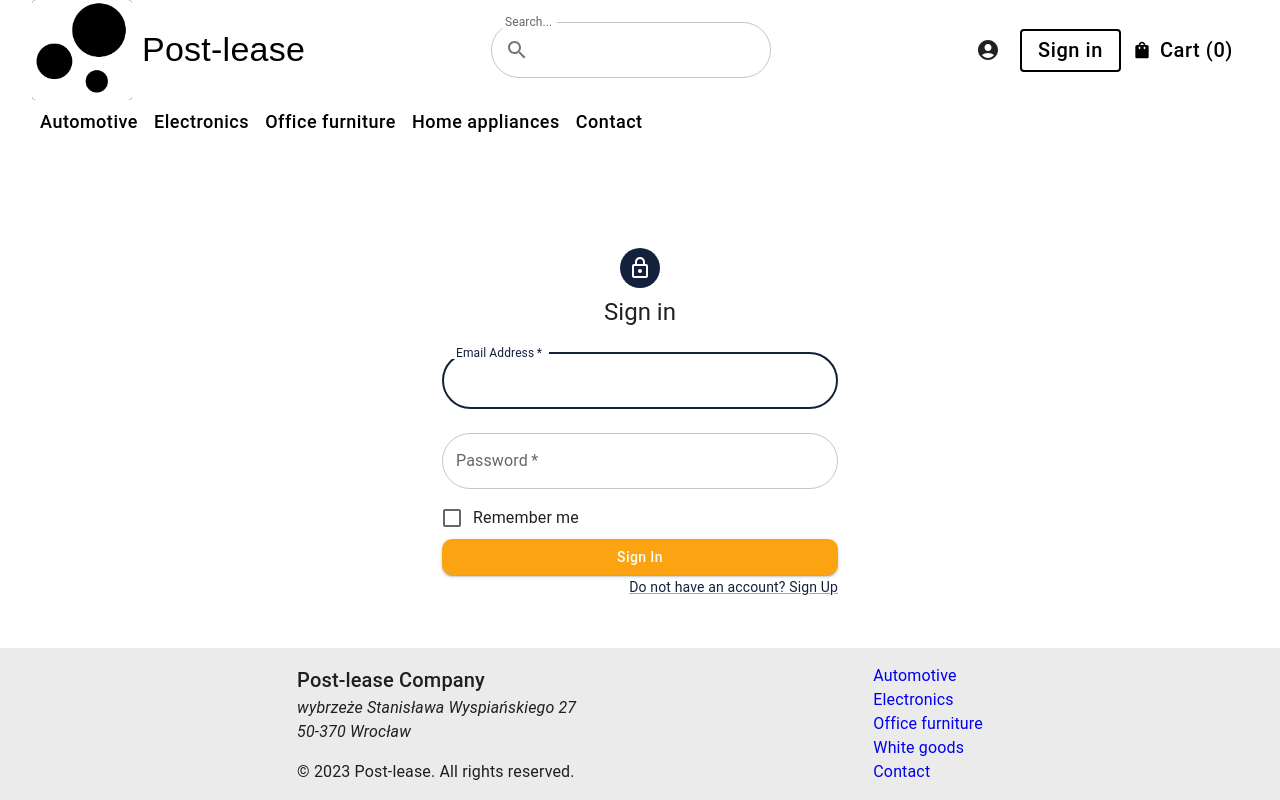
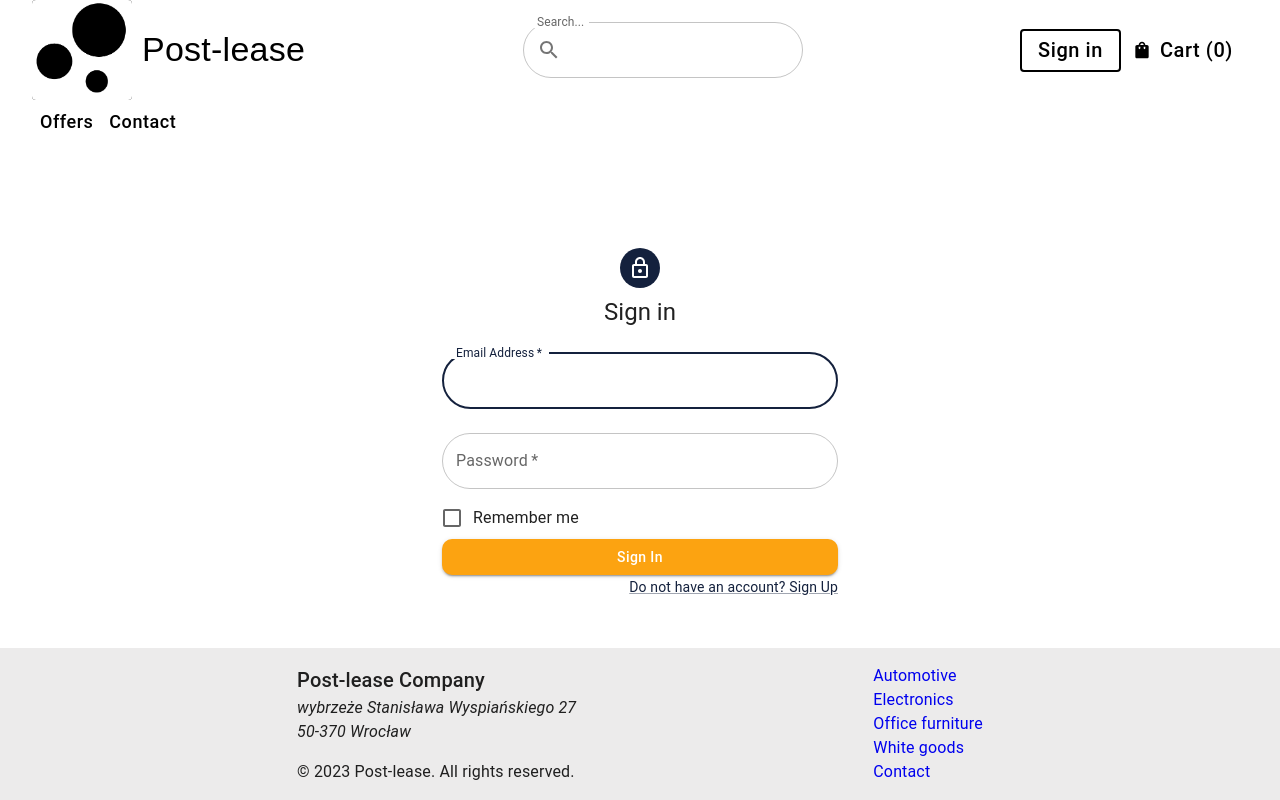
Before and after one commit to Kacper-Sleziak/eCommerce-application, a React (Create React App) app in the folder frontend/: page /signin in a window 1280 px wide. Built offline with nearby package versions, Linux system fonts and the light colour scheme.

Commit message:
Added navbar navigation

```diff
--- a/frontend/src/layout/footer/Footer.tsx
+++ b/frontend/src/layout/footer/Footer.tsx
@@ -16,11 +16,11 @@ const Footer: React.FC = () => {
         <p className="copywright">© 2023 Post-lease. All rights reserved. </p>
       </div>
       <div className="footerNavbarShortcut">
-        <a href="https://www.google.pl/">Automotive</a>
-        <a href="https://www.google.pl/">Electronics</a>
-        <a href="https://www.google.pl/">Office furniture</a>
-        <a href="https://www.google.pl/">White goods</a>
-        <a href="https://www.google.pl/">Contact</a>
+        <a href="http://localhost:3000/">Automotive</a>
+        <a href="http://localhost:3000/">Electronics</a>
+        <a href="http://localhost:3000/">Office furniture</a>
+        <a href="http://localhost:3000/">White goods</a>
+        <a href="http://localhost:3000/">Contact</a>
       </div>
     </div>
   )
--- a/frontend/src/layout/navbar/LowerNavbar.tsx
+++ b/frontend/src/layout/navbar/LowerNavbar.tsx
@@ -1,7 +1,10 @@
+import { useNavigate } from 'react-router-dom'
 import Button from '@mui/material/Button'
 import '../../styles/layout/navbar.css'
 
 const LowerNavbar = (): JSX.Element => {
+  const navigate = useNavigate()
+
   return (
     <div className="lowerNavbar">
       <Button
@@ -17,8 +20,11 @@ const LowerNavbar = (): JSX.Element => {
             background: '#fca311',
           },
         }}
+        onClick={() => {
+          navigate('/offers')
+        }}
       >
-        Automotive
+        Offers
       </Button>
       <Button
         sx={{
@@ -33,53 +39,8 @@ const LowerNavbar = (): JSX.Element => {
             background: '#fca311',
           },
         }}
-      >
-        Electronics
-      </Button>
-      <Button
-        sx={{
-          color: '#000',
-          background: '#fff',
-          border: '#000 !important',
-          fontSize: '18px',
-          fontWeight: '550',
-          fontStyle: 'normal',
-          textTransform: 'none',
-          '&:hover': {
-            background: '#fca311',
-          },
-        }}
-      >
-        Office furniture
-      </Button>
-      <Button
-        sx={{
-          color: '#000',
-          background: '#fff',
-          border: '#000 !important',
-          fontSize: '18px',
-          fontWeight: '550',
-          fontStyle: 'normal',
-          textTransform: 'none',
-          '&:hover': {
-            background: '#fca311',
-          },
-        }}
-      >
-        Home appliances
-      </Button>
-      <Button
-        sx={{
-          color: '#000',
-          background: '#fff',
-          border: '#000 !important',
-          fontSize: '18px',
-          fontWeight: '550',
-          fontStyle: 'normal',
-          textTransform: 'none',
-          '&:hover': {
-            background: '#fca311',
-          },
+        onClick={() => {
+          navigate('/contact')
         }}
       >
         Contact
--- a/frontend/src/layout/navbar/ProfileBar.tsx
+++ b/frontend/src/layout/navbar/ProfileBar.tsx
@@ -1,5 +1,6 @@
 /* eslint-disable react/jsx-props-no-spreading */
 import React, { useState } from 'react'
+import { useSelector } from 'react-redux'
 import {
   Button,
   ClickAwayListener,
@@ -10,6 +11,7 @@ import {
   Popper,
 } from '@mui/material'
 import { AccountCircle } from '@mui/icons-material'
+import { selectUserAuth } from '../../store/slices/UserDataSlice'
 
 interface UserProfileDropdownProps {
   onLogout: () => void
@@ -22,6 +24,7 @@ const ProfileBar: React.FC<UserProfileDropdownProps> = ({
 }) => {
   const [isOpen, setIsOpen] = useState(false)
   const anchorRef = React.useRef<HTMLButtonElement>(null)
+  const userAuth = useSelector(selectUserAuth)
 
   const handleToggle = () => {
     setIsOpen((prevOpen) => !prevOpen)
@@ -45,8 +48,9 @@ const ProfileBar: React.FC<UserProfileDropdownProps> = ({
     setIsOpen(false)
   }
 
+  const renderProfileButton = () => {
+    if (userAuth !== null) {
       return (
-    <>
         <Button
           ref={anchorRef}
           aria-controls={isOpen ? 'menu-list' : undefined}
@@ -56,6 +60,14 @@ const ProfileBar: React.FC<UserProfileDropdownProps> = ({
         >
           <AccountCircle />
         </Button>
+      )
+    }
+    return null
+  }
+
+  return (
+    <>
+      {renderProfileButton()}
       <Popper
         open={isOpen}
         anchorEl={anchorRef.current}
--- a/frontend/src/layout/navbar/UpperNavbar.tsx
+++ b/frontend/src/layout/navbar/UpperNavbar.tsx
@@ -1,4 +1,6 @@
+import { useSelector, useDispatch } from 'react-redux'
 import Button from '@mui/material/Button'
+import { useNavigate } from 'react-router-dom'
 import Card from '@mui/material/Card'
 import CardMedia from '@mui/material/CardMedia'
 import Typography from '@mui/material/Typography'
@@ -7,10 +9,17 @@ import InputSearchBar from './InputMui'
 import ProfileBar from './ProfileBar'
 import bubbles from '../../imgs/bubbles.png'
 import '../../styles/layout/navbar.css'
+import { selectUserAuth, logoutUser } from '../../store/slices/UserDataSlice'
+import type { IUserAuth } from '../../store/slices/UserDataSlice'
 
 const UpperNavbar: React.FC = () => {
+  const userAuth: IUserAuth = useSelector(selectUserAuth)
+  const navigate = useNavigate()
+
+  const dispatch = useDispatch()
+
   const handleLogout = () => {
-    // Your logout logic here
+    dispatch(logoutUser())
     console.log('Logging out...')
   }
 
@@ -19,24 +28,9 @@ const UpperNavbar: React.FC = () => {
     console.log('Navigating to My Profile...')
   }
 
-  return (
-    <div className="upperNavbar">
-      <div className="logo">
-        <Card style={{ boxShadow: 'none' }}>
-          <CardMedia className="logoIcon" image={bubbles} title="My Image" />
-        </Card>
-        <Typography
-          variant="h4"
-          component="h2"
-          className="logoText"
-          sx={{ fontFamily: 'Arial' }}
-        >
-          Post-lease
-        </Typography>
-      </div>
-      <InputSearchBar label="Search..." />
-      <div className="upperNavbarButtons">
-        <ProfileBar onLogout={handleLogout} onMyProfile={handleMyProfile} />
+  const renderSignIn = () => {
+    if (userAuth === null) {
+      return (
         <Button
           href="/signin"
           className="signInButton"
@@ -55,6 +49,35 @@ const UpperNavbar: React.FC = () => {
         >
           Sign in
         </Button>
+      )
+    }
+    return null
+  }
+
+  return (
+    <div className="upperNavbar">
+      <div
+        className="logo"
+        onClick={() => {
+          navigate('/')
+        }}
+      >
+        <Card style={{ boxShadow: 'none' }}>
+          <CardMedia className="logoIcon" image={bubbles} title="My Image" />
+        </Card>
+        <Typography
+          variant="h4"
+          component="h2"
+          className="logoText"
+          sx={{ fontFamily: 'Arial' }}
+        >
+          Post-lease
+        </Typography>
+      </div>
+      <InputSearchBar label="Search..." />
+      <div className="upperNavbarButtons">
+        <ProfileBar onLogout={handleLogout} onMyProfile={handleMyProfile} />
+        {renderSignIn()}
         <Button
           variant="outlined"
           href="/"
--- a/frontend/src/routes/Router.tsx
+++ b/frontend/src/routes/Router.tsx
@@ -41,14 +41,16 @@ const RouterRoot = () => {
           minHeight: '100vh',
         }}
       >
+        <Router>
           <Navbar />
           <Box
             className="boxClass"
             style={{ width: '100%', marginBottom: '1rem' }}
           >
-          <Router>
             <Routes>
+              <Route element={<AuthRoute user={user} protectionType="auth" />}>
                 <Route path="/addoffer" element={<AddOffer />} />
+              </Route>
               <Route path="/" element={<Home />} />
               <Route path="/offers" element={<OfferList />} />
               <Route path="/contact" element={<Contact />} />
@@ -70,8 +72,8 @@ const RouterRoot = () => {
                 <Route path="/signin" element={<SignIn />} />
               </Route>
             </Routes>
+          </Box>
         </Router>
-        </Box>
         <Footer />
       </Box>
     </ThemeProvider>
--- a/frontend/src/store/slices/UserDataSlice.ts
+++ b/frontend/src/store/slices/UserDataSlice.ts
@@ -59,11 +59,20 @@ export const UserDataSlice = createSlice({
     updateUserAuth: (state, action: PayloadAction<IUserAuth>) => {
       state.userAuth = action.payload
     },
+
+    logoutUser: (state) => {
+      console.log(state.userAuth)
+      state.userAuth = null
+    },
   },
 })
 
-export const { updateUserInfo, updateUserPreferences, updateUserAuth } =
-  UserDataSlice.actions
+export const {
+  updateUserInfo,
+  updateUserPreferences,
+  updateUserAuth,
+  logoutUser,
+} = UserDataSlice.actions
 
 export const selectUserInfo = (state: { userData: { userInfo: IUserInfo } }) =>
   state.userData.userInfo
--- a/frontend/src/styles/layout/navbar.css
+++ b/frontend/src/styles/layout/navbar.css
@@ -14,6 +14,7 @@
 
 .logo {
   display: table;
+  cursor: pointer;
 }
 
 .upperNavbar {
```
Also changed, not shown: frontend/.eslintrc.json. Lines whose indentation alone changed are shown as unchanged.
